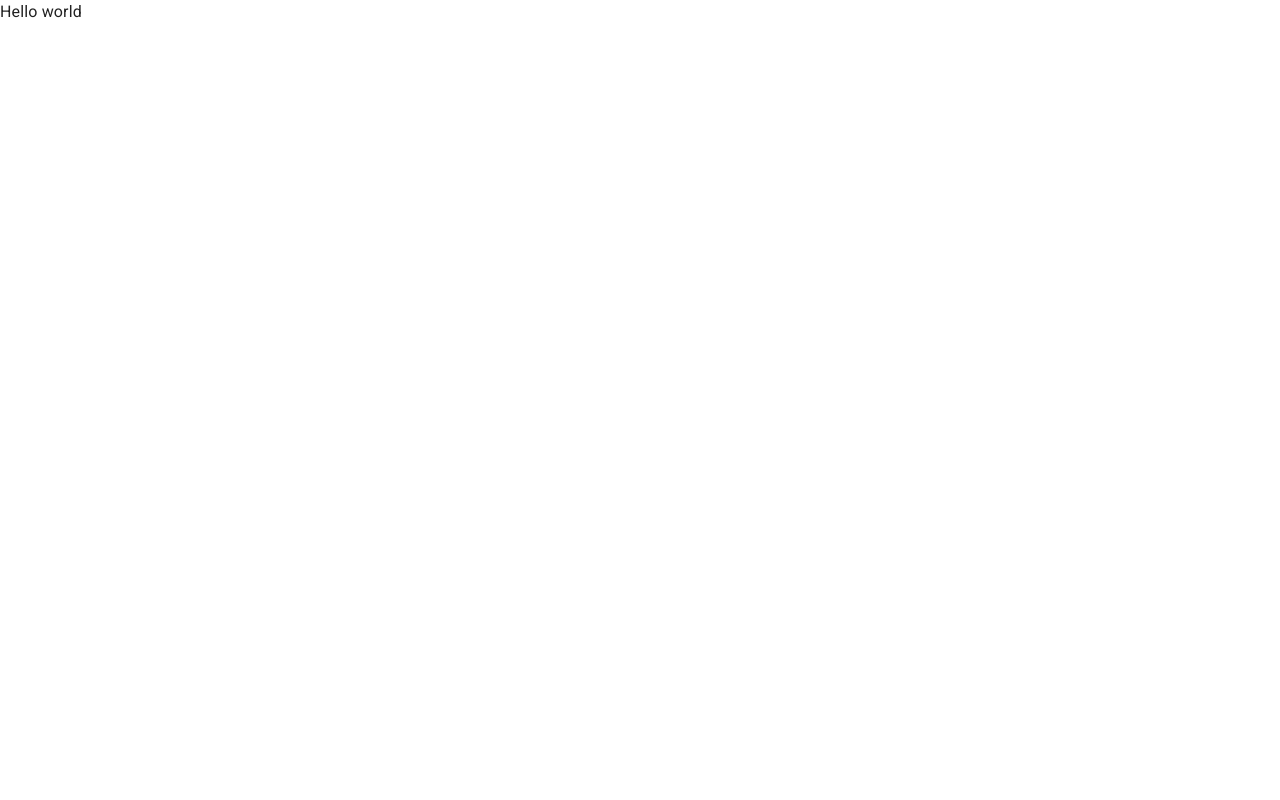
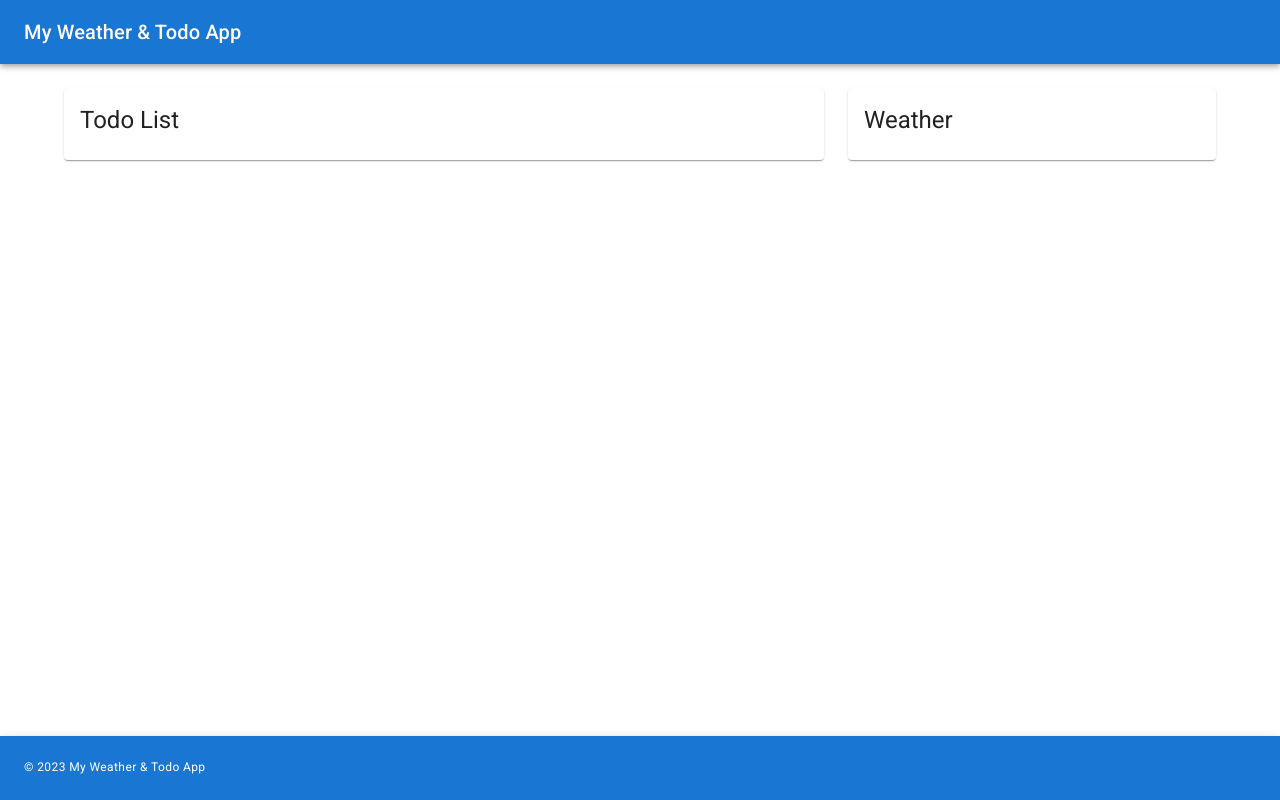
Before and after one commit to tamir61/todo-task, a React (Create React App) app: page / in a window 1280 px wide. Built offline with nearby package versions, Linux system fonts and the light colour scheme.

Commit message:
create layout skeleton

```diff
--- a/src/App.jsx
+++ b/src/App.jsx
@@ -5,11 +5,14 @@ import '@fontsource/roboto/400.css';
 import '@fontsource/roboto/500.css';
 import '@fontsource/roboto/700.css';
 import PageContainer from './PageContainer/PageContainer';
+import PageLayout from './PageLayout/PageLayout';
 
 function App() {
   return (
     <div className="App">
-      <PageContainer>Hello world</PageContainer>
+      <PageContainer>
+        <PageLayout />
+      </PageContainer>
     </div>
   );
 }
--- /dev/null
+++ b/src/PageLayout/PageLayout.jsx
@@ -0,0 +1,71 @@
+import * as React from 'react';
+import { Container, Grid, Paper, Typography, AppBar, Toolbar } from '@mui/material';
+import { styled } from '@mui/material/styles';
+
+const MainContainer = styled(Container)(({ theme }) => ({
+  padding: theme.spacing(3),
+  paddingBottom: theme.spacing(8)
+}));
+
+const StyledPaper = styled(Paper)(({ theme }) => ({
+  padding: theme.spacing(2),
+  display: 'flex',
+  flexDirection: 'column',
+  height: '100%'
+}));
+
+const FullHeightContainer = styled('div')({
+  display: 'flex',
+  flex: 1,
+  flexDirection: 'column',
+  minHeight: '100vh'
+});
+
+const Content = styled('main')({
+  flex: 1
+});
+
+function PageLayout() {
+  return (
+    <FullHeightContainer>
+      <AppBar position="static">
+        <Toolbar>
+          <Typography variant="h6" component="div" sx={{ flexGrow: 1 }}>
+            My Weather & Todo App
+          </Typography>
+        </Toolbar>
+      </AppBar>
+      <Content>
+        <MainContainer maxWidth="lg">
+          <Grid container spacing={3}>
+            <Grid item xs={12} md={6} lg={8}>
+              <StyledPaper>
+                <Typography variant="h5" component="h2" gutterBottom>
+                  Todo List
+                </Typography>
+                {/* Placeholder for todo list items */}
+              </StyledPaper>
+            </Grid>
+            <Grid item xs={12} md={6} lg={4}>
+              <StyledPaper>
+                <Typography variant="h5" component="h2" gutterBottom>
+                  Weather
+                </Typography>
+                {/* Placeholder for weather data */}
+              </StyledPaper>
+            </Grid>
+          </Grid>
+        </MainContainer>
+      </Content>
+      <AppBar position="static" color="primary" sx={{ top: 'auto', bottom: 0 }}>
+        <Toolbar>
+          <Typography variant="caption" component="div" sx={{ flexGrow: 1 }}>
+            © 2023 My Weather & Todo App
+          </Typography>
+        </Toolbar>
+      </AppBar>
+    </FullHeightContainer>
+  );
+}
+
+export default PageLayout;
```
